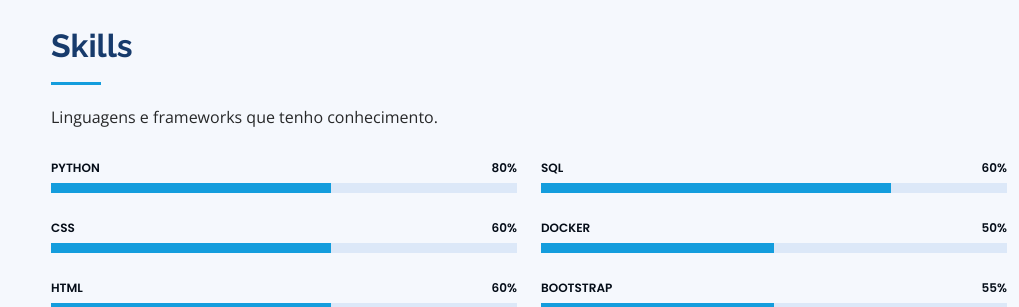
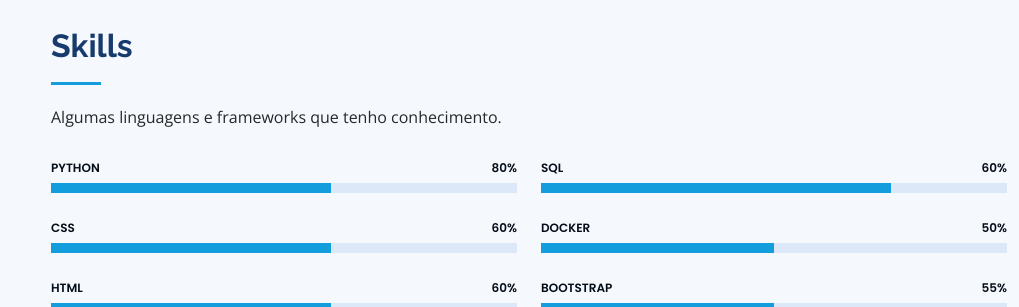
Before and after one commit to EduardoGubert/CV-Web, a Flask app: page / in a window 1280 px wide. Shown: the part 1368-1675 px from the top of the page, without its empty margins (261-1280 px from the left). Run offline with Flask 2, Linux system fonts and the light colour scheme; some libraries are stand-ins or nearby versions.

Commit message:
Retornando texto

```diff
--- a/templates/index.html
+++ b/templates/index.html
@@ -108,7 +108,7 @@
 
         <div class="section-title">
           <h2>Skills</h2>
-          <p>Linguagens e frameworks que tenho conhecimento.</p>
+          <p>Algumas linguagens e frameworks que tenho conhecimento.</p>
         </div>
 
         <div class="row skills-content">
```
